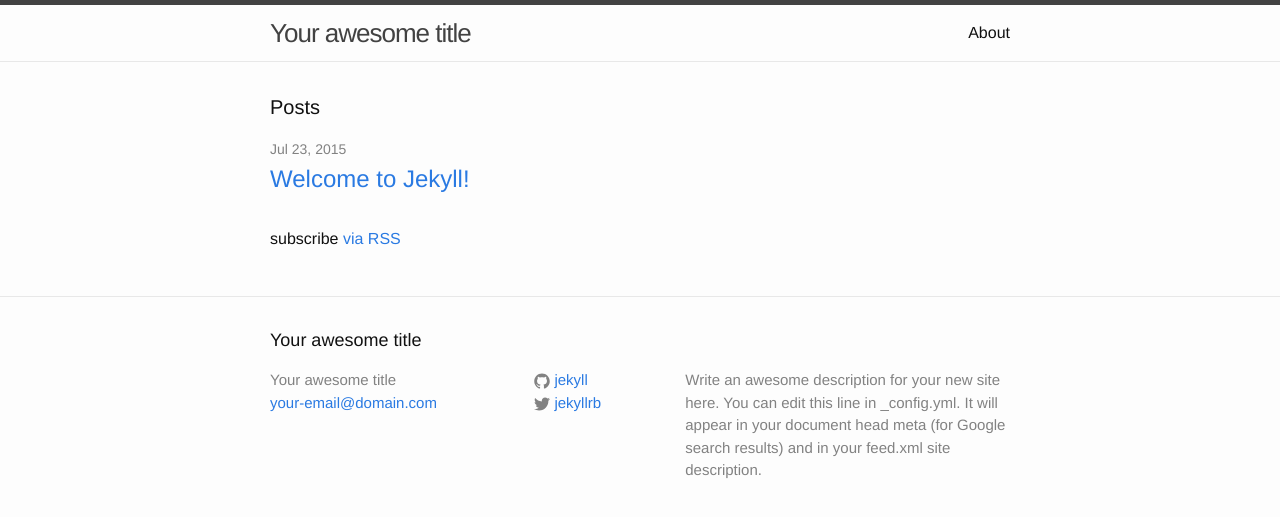
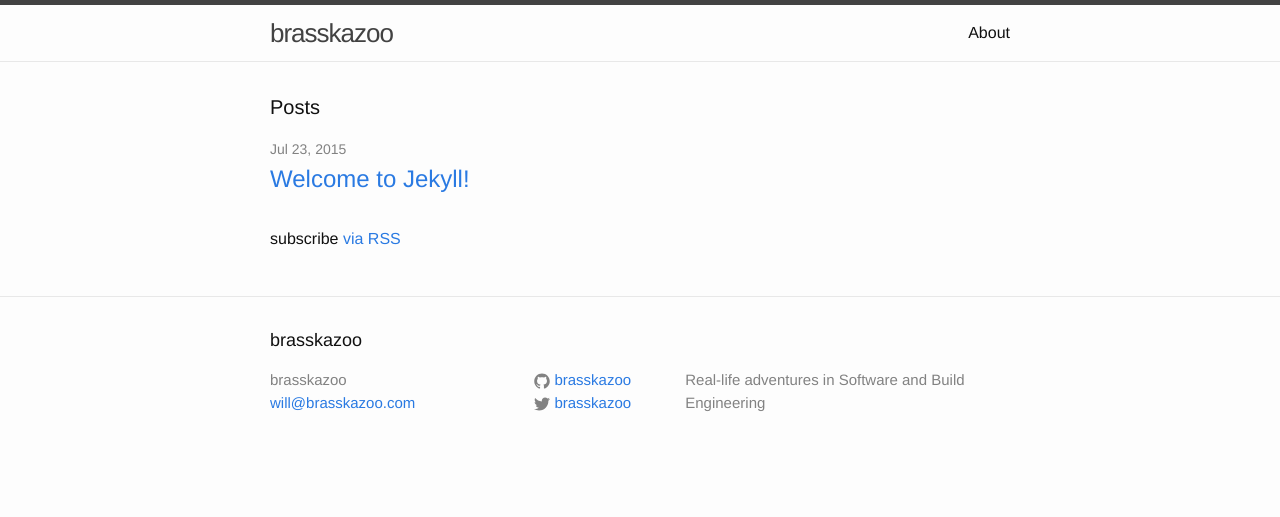
Before and after one commit to brasskazoo/brasskazoo.github.io, a Jekyll site: the page built from index.html, in a window 1280 px wide. Shown: the top 517 px of the page. Built offline with Jekyll 4.4.1, drawn with Linux system fonts in a browser that asks for light colours.

Commit message:
Update config

```diff
--- a/_config.yml
+++ b/_config.yml
@@ -1,14 +1,12 @@
 # Site settings
-title: Your awesome title
-email: your-email@domain.com
+title: brasskazoo
+email: will@brasskazoo.com
 description: > # this means to ignore newlines until "baseurl:"
-  Write an awesome description for your new site here. You can edit this
-  line in _config.yml. It will appear in your document head meta (for
-  Google search results) and in your feed.xml site description.
+  Real-life adventures in Software and Build Engineering
 baseurl: "" # the subpath of your site, e.g. /blog/
-url: "http://yourdomain.com" # the base hostname & protocol for your site
-twitter_username: jekyllrb
-github_username:  jekyll
+url: "http://blog.brasskazoo.com" # the base hostname & protocol for your site
+twitter_username: brasskazoo
+github_username:  brasskazoo
 
 # Build settings
 markdown: kramdown
```
